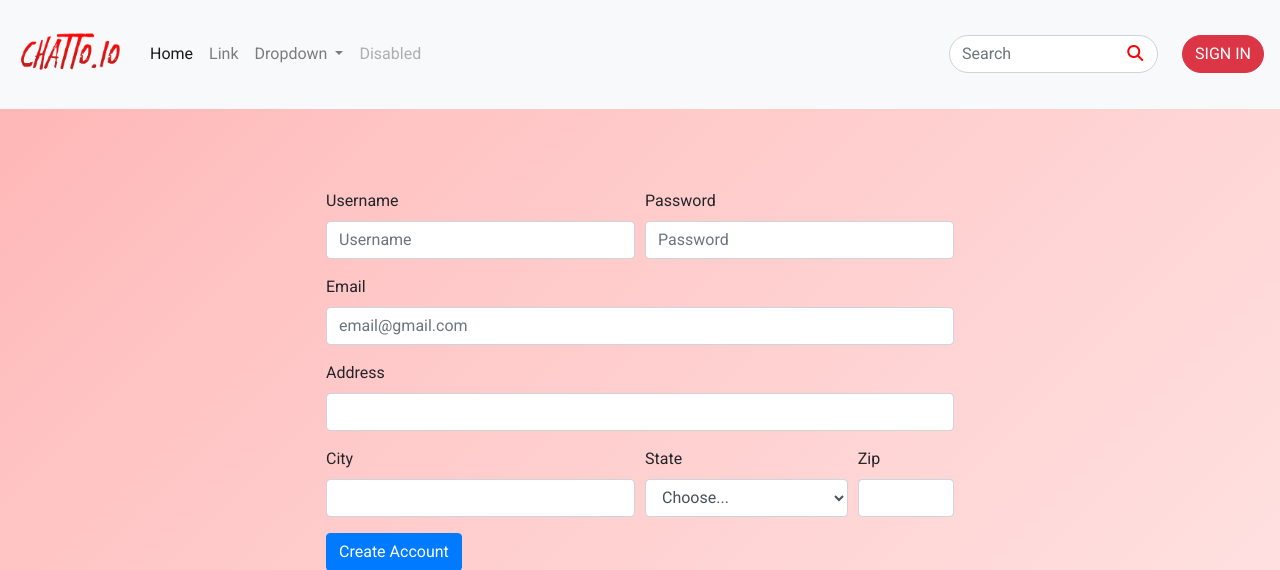
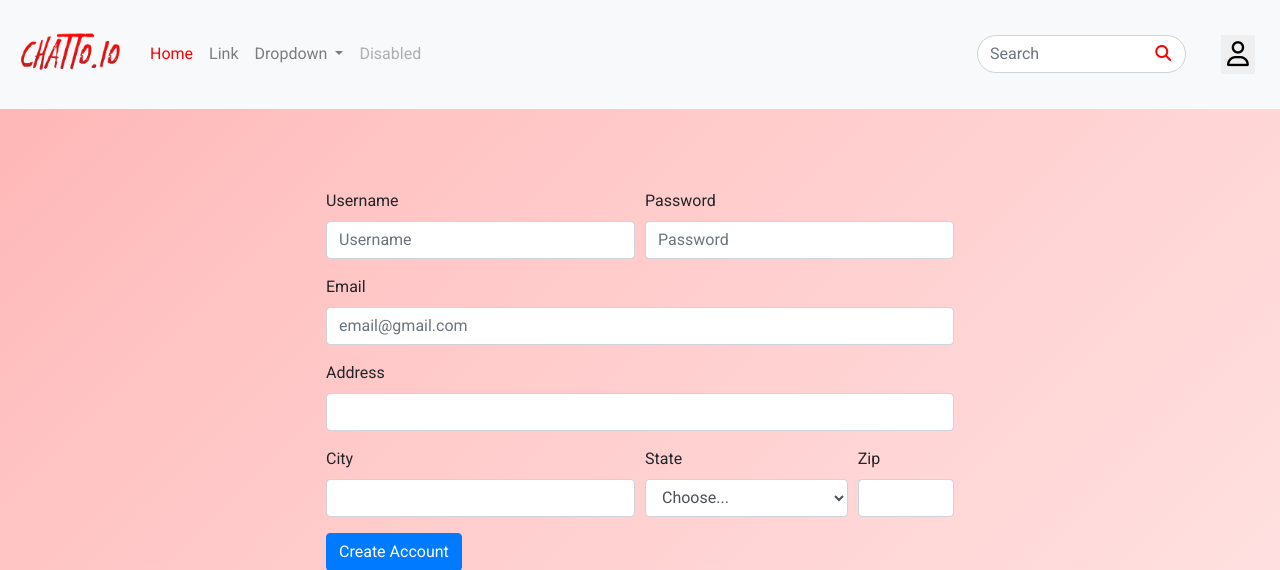
Before and after one commit to kitealva/WB-games, a Flask app: page /create-account in a window 1280 px wide. Shown: the top 570 px of the page. Run offline with Flask 2, Linux system fonts and the light colour scheme; some libraries are stand-ins or nearby versions.

Commit message:
touch-ups-css

```diff
--- a/static/style.css
+++ b/static/style.css
@@ -46,7 +46,6 @@ body {
 }
 
 #search {
-    margin-left: -6%;
     text-decoration: none;
     background-color: transparent;
     color: red;
@@ -58,8 +57,9 @@ body {
 }
 
 #sign-in {
-    border-radius: 25px;
     margin-right: 1%;
+    border: none;
+    font-size: 25px;
 }
 
 .home-img {
@@ -102,16 +102,31 @@ body {
     display: flex;
     justify-content: space-between;
 }
+
+#nav-home {
+    color: red;
+}
+
+#sign-in{
+margin-right: 20px;
+}
+
 @media (min-width: 992px) {
     #search{
      margin-left: -20%;
+    }
+    #sign-in{
+        margin-left: 20%;
     }
 
 }
 
 @media (max-width: 706px) {
-    #search{
-     margin-left: -16%;
+    #search {
+        display: none;
+    }
+    #navbar-toggler{
+        border: none;
     }
 
 }
--- a/templates/base.html
+++ b/templates/base.html
@@ -8,6 +8,7 @@
     <link href="https://cdnjs.cloudflare.com/ajax/libs/font-awesome/6.2.0/css/all.min.css" rel="stylesheet" type="text/css">
     <link rel="stylesheet" href="https://cdn.jsdelivr.net/npm/bootstrap@4.0.0/dist/css/bootstrap.min.css" integrity="sha384-Gn5384xqQ1aoWXA+058RXPxPg6fy4IWvTNh0E263XmFcJlSAwiGgFAW/dAiS6JXm" crossorigin="anonymous">
     <link rel="preconnect" href="https://fonts.googleapis.com"><link rel="preconnect" href="https://fonts.gstatic.com" crossorigin><link href="https://fonts.googleapis.com/css2?family=Roboto:wght@100;300;400&display=swap" rel="stylesheet">
+    <link rel="stylesheet" href="https://cdnjs.cloudflare.com/ajax/libs/font-awesome/6.2.1/css/all.min.css" integrity="sha512-MV7K8+y+gLIBoVD59lQIYicR65iaqukzvf/nwasF0nqhPay5w/9lJmVM2hMDcnK1OnMGCdVK+iQrJ7lzPJQd1w==" crossorigin="anonymous" referrerpolicy="no-referrer" />
     <title> {% block title %} Chatto.io {% endblock %} </title>
 </head>
 
@@ -17,14 +18,14 @@
         <a class="navbar-brand" href="/">
         <img src="../static/images/CHATTO-io-logo-red.png" alt="logo" width="110">
         </a>
-        <button class="navbar-toggler" type="button" data-toggle="collapse" data-target="#navbarSupportedContent" aria-controls="navbarSupportedContent" aria-expanded="false" aria-label="Toggle navigation">
+        <button class="navbar-toggler" id="navbar-toggler" type="button" data-toggle="collapse" data-target="#navbarSupportedContent" aria-controls="navbarSupportedContent" aria-expanded="false" aria-label="Toggle navigation">
           <span class="navbar-toggler-icon"></span>
         </button>
 
         <div class="collapse navbar-collapse" id="navbarSupportedContent">
           <ul class="navbar-nav mr-auto">
             <li class="nav-item active">
-              <a class="nav-link" href="#">Home <span class="sr-only">(current)</span></a>
+              <a class="nav-link" id="nav-home" href="#">Home<span class="sr-only">(current)</span></a>
             </li>
             <li class="nav-item">
               <a class="nav-link" href="#">Link</a>
@@ -48,7 +49,7 @@
             <input class="form-control mr-sm-2" id="search-bar" type="search" placeholder="Search" aria-label="Search">
             <button class="btn my-2 my-sm-0" id="search" type="submit"><i class="fas fa-search"></i></button>
           </form>
-          <a href="/sign-in"><button class="btn btn-danger" id="sign-in">SIGN IN</button></a>
+          <a href="/sign-in"><button class="user-icon" id="sign-in"><i class="fa-regular fa-user"></i></button></a>
         </div>
       </nav>
     {% endblock %}
```
